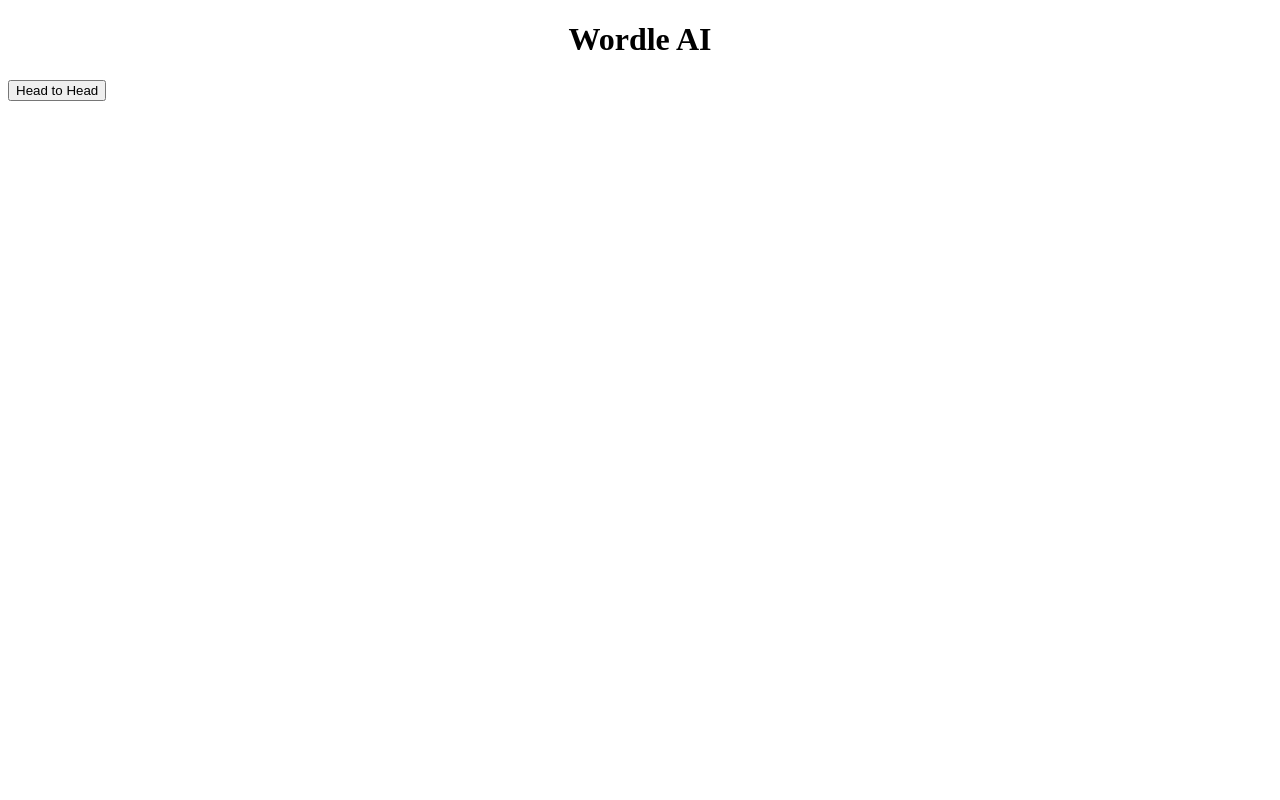
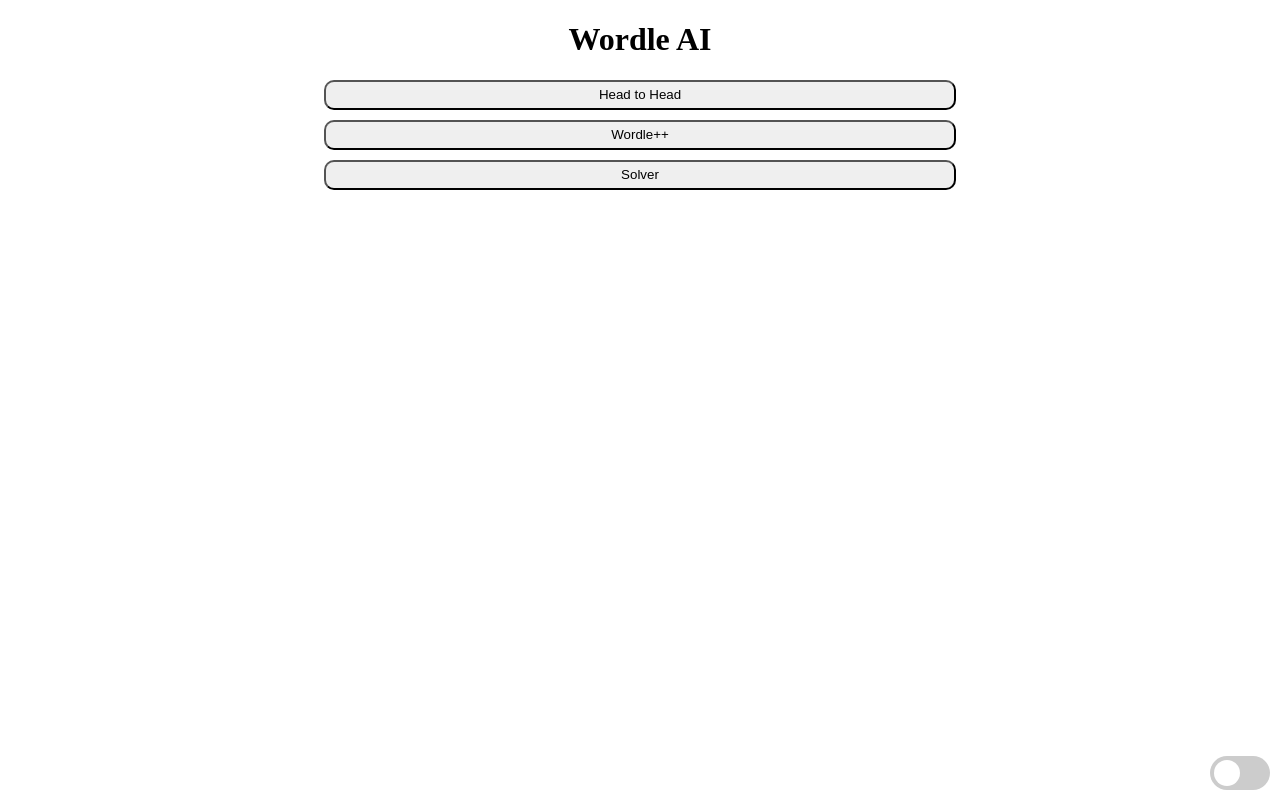
Before and after one commit to julesblau/WordleAI, a website: page index.html in a window 1280 px wide. Drawn offline with nearby package versions, Linux system fonts and the light colour scheme.

Commit message:
Updated home page

```diff
--- a/css/style.css
+++ b/css/style.css
@@ -14,6 +14,18 @@
   text-align: center;
   text-decoration: none;
   color: black;
+}
+
+.button {
+  margin: 0 auto;
+  width: 50%;
+  min-height: 30px;
+  display: block;
+  border-radius: 10px;
+  margin-bottom: 10px;
+}
+.button:hover {
+  background-color: green;
 }
 
 a:link {
--- a/index.html
+++ b/index.html
@@ -13,8 +13,18 @@
   />
 </head>
 
-<body>
+<body style="text-align: center;">
     <h1> Wordle AI </h1>
-    <a href="headtohead.html"><button>Head to Head</button></a>
+    <a href="headtohead.html"><button class="button">Head to Head</button></a>
+    <button class="button">Wordle++</button>
+    <button class="button">Solver</button>
+
+    <div>
+        <label class="switch">
+            <input type="checkbox">
+            <span class="slider round"></span>
+          </label>
+    </div>
+
 </body>
 </html>
```
Also changed, not shown: 1 other file.
